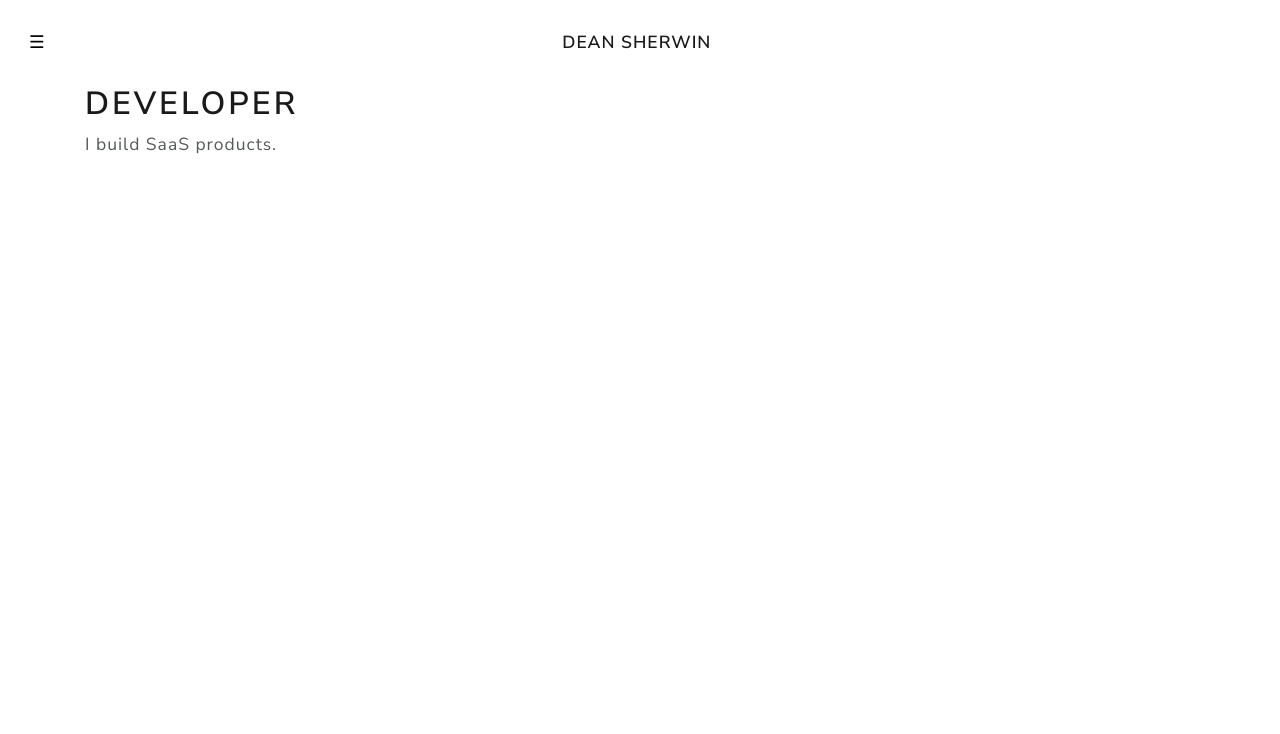
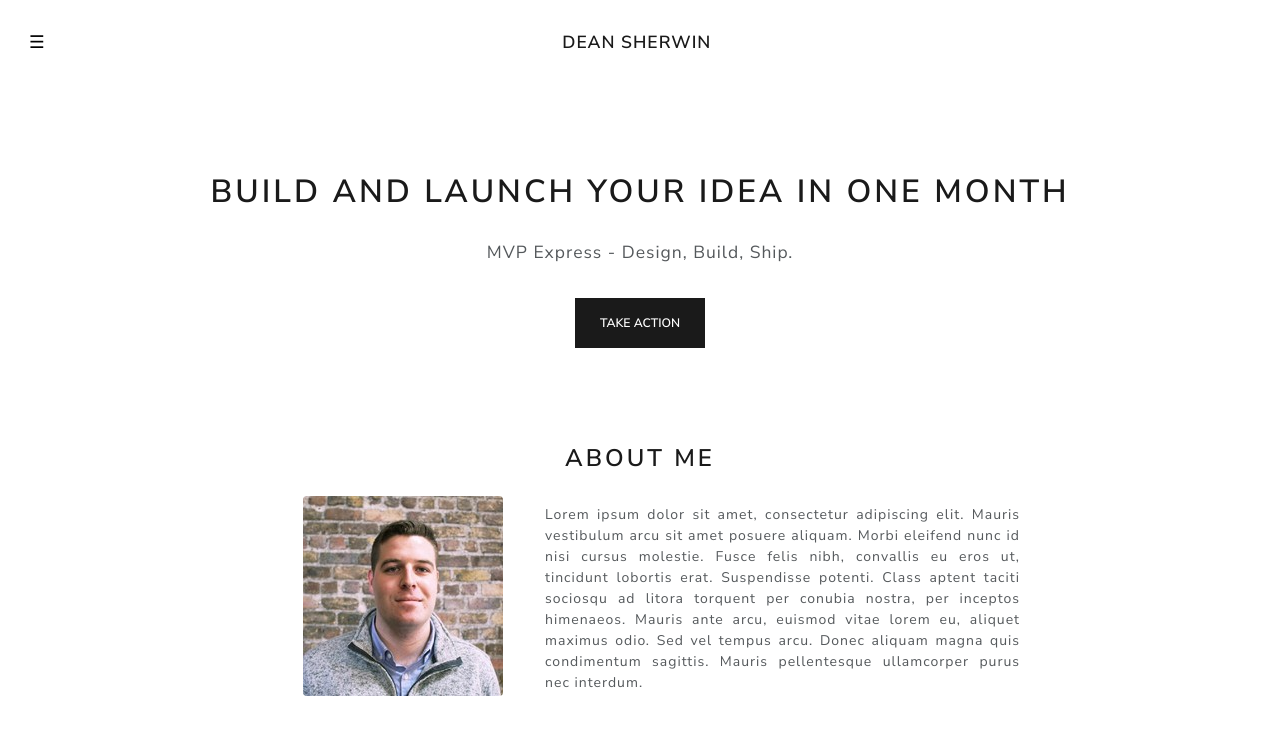
Before and after one commit to DeanSherwin/deansherwin_com, a plain HTML site: page index.html in a window 1280 px wide. Drawn offline with nearby package versions, Linux system fonts and the light colour scheme.

Commit message:
homepage jumbotron and about me section

```diff
--- a/index.html
+++ b/index.html
@@ -38,16 +38,36 @@
       </div>
     </nav>
 
-
+    <!-- Main Page Container -->
     <div class="container">
 
-      <div class="starter-template">
-        <h1>Developer</h1>
-        <p class="lead">I build SaaS products.</p>
+      <!-- Homepage Jumbotron -->
+      <div class="jumbotron bg-white text-center">
+        <h1 class="pb-1 pt-md-4">Build and Launch Your Idea in One Month</h1>
+        <p class="lead py-md-3">MVP Express - Design, Build, Ship.</p>
+        <button type="button" name="button" class="btn btn-primary">Take Action</button>
+      </div>
+      <!-- END of Jumbotron -->
+
+      <div class="row">
+        <div class="col-12 pb-3 text-center">
+          <h3>About Me</h3>
+        </div>
+      </div>
+      <div class="row justify-content-center">
+        <div class="col-12 col-md-3">
+          <img src="./me.jpeg" class="rounded mx-auto d-block" alt="...">
+        </div>
+        <div class="col-12 col-md-5 p-4 py-md-2 px-md-0 text-justify">
+          <p>
+          Lorem ipsum dolor sit amet, consectetur adipiscing elit. Mauris vestibulum arcu sit amet posuere aliquam. Morbi eleifend nunc id nisi cursus molestie. Fusce felis nibh, convallis eu eros ut, tincidunt lobortis erat. Suspendisse potenti. Class aptent taciti sociosqu ad litora torquent per conubia nostra, per inceptos himenaeos. Mauris ante arcu, euismod vitae lorem eu, aliquet maximus odio. Sed vel tempus arcu. Donec aliquam magna quis condimentum sagittis. Mauris pellentesque ullamcorper purus nec interdum.
+          </p>
+
+        </div>
       </div>
 
-    </div><!-- /.container -->
 
+    </div>
 
     <!-- Bootstrap core JavaScript -->
     <script src="https://code.jquery.com/jquery-3.2.1.slim.min.js" integrity="sha384-KJ3o2DKtIkvYIK3UENzmM7KCkRr/rE9/Qpg6aAZGJwFDMVNA/GpGFF93hXpG5KkN" crossorigin="anonymous"></script>
```
Also changed, not shown: me.jpeg (added).
